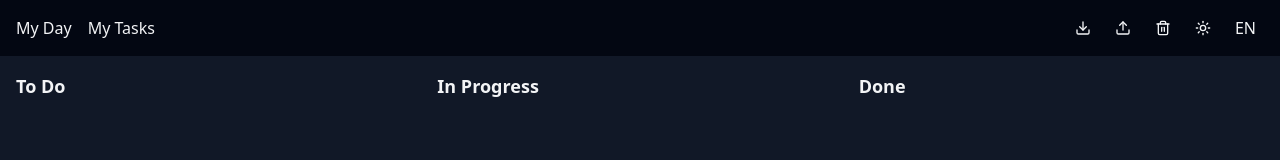
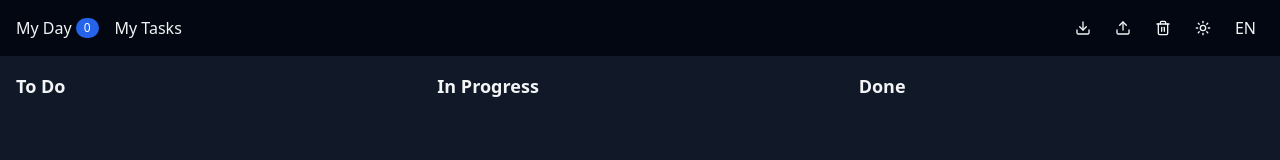
Before and after one commit to AntonioHCervantes/local-quick-planner, a Next.js app: page /my-day in a window 1280 px wide. Shown: the top 160 px of the page. Built offline with nearby package versions, Linux system fonts and the light colour scheme.

Commit message:
feat(header): add my day task counter

```diff
--- a/components/Header/Header.tsx
+++ b/components/Header/Header.tsx
@@ -6,7 +6,7 @@ import useHeader from './useHeader';
 
 export default function Header() {
   const { state, actions } = useHeader();
-  const { showConfirm, showLang, theme, t, language } = state;
+  const { showConfirm, showLang, theme, t, language, myDayCount } = state;
   const {
     exportData,
     setShowConfirm,
@@ -23,9 +23,12 @@ export default function Header() {
         <nav className="flex gap-4">
           <Link
             href="/my-day"
-            className="hover:underline focus:underline"
+            className="flex items-center hover:underline focus:underline"
           >
             {t('nav.myDay')}
+            <span className="ml-1 rounded-full bg-blue-600 px-2 py-0.5 text-xs text-white">
+              {myDayCount}
+            </span>
           </Link>
           <Link
             href="/my-tasks"
--- a/components/Header/useHeader.ts
+++ b/components/Header/useHeader.ts
@@ -4,11 +4,18 @@ import { useStore } from '../../lib/store';
 import { useI18n } from '../../lib/i18n';
 
 export default function useHeader() {
-  const { exportData, importData, clearAll } = useStore();
+  const { tasks, exportData, importData, clearAll } = useStore(state => ({
+    tasks: state.tasks,
+    exportData: state.exportData,
+    importData: state.importData,
+    clearAll: state.clearAll,
+  }));
   const { t, language, setLanguage } = useI18n();
   const [showConfirm, setShowConfirm] = useState(false);
   const [showLang, setShowLang] = useState(false);
   const [theme, setTheme] = useState<'light' | 'dark'>('dark');
+  const today = new Date().toISOString().slice(0, 10);
+  const myDayCount = tasks.filter(t => t.plannedFor === today).length;
 
   useEffect(() => {
     const stored = localStorage.getItem('theme');
@@ -48,7 +55,7 @@ export default function useHeader() {
   };
 
   return {
-    state: { showConfirm, showLang, theme, t, language },
+    state: { showConfirm, showLang, theme, t, language, myDayCount },
     actions: {
       exportData,
       setShowConfirm,
```
